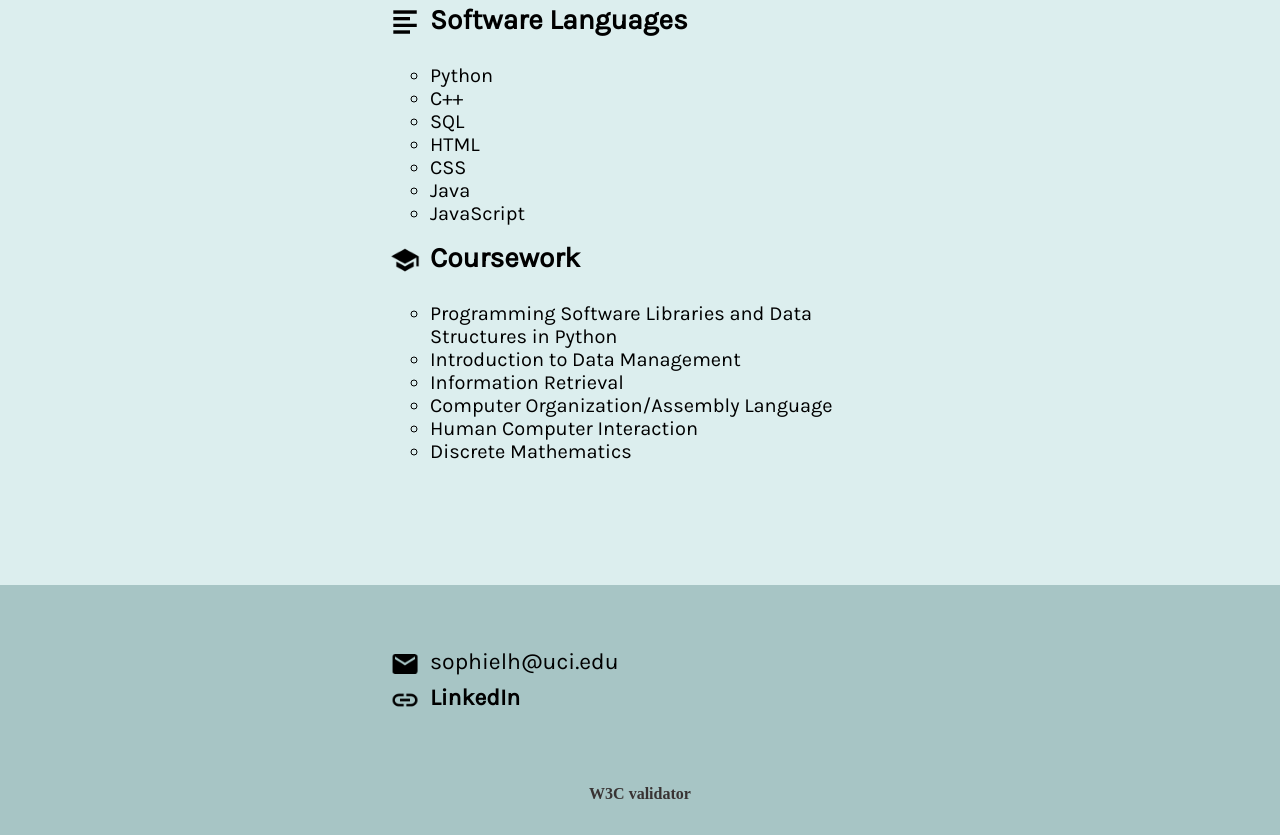
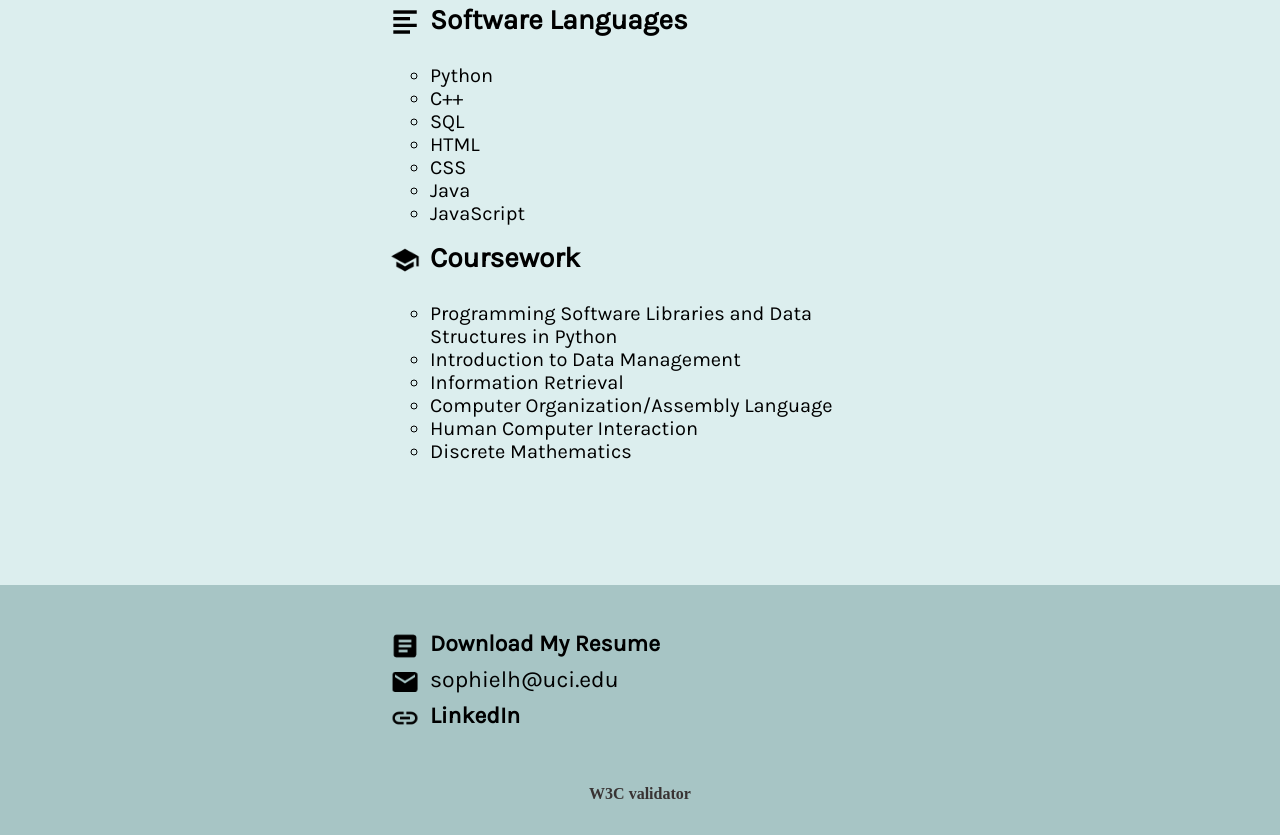
Before and after one commit to sophiehuynh/sophiehuynh.github.io, a plain HTML site: page index.html in a window 1280 px wide. Shown: the part 852-1687 px from the top of the page. Drawn offline with nearby package versions, Linux system fonts and the light colour scheme.

Commit message:
added resume download

```diff
--- a/index.html
+++ b/index.html
@@ -59,6 +59,7 @@ EMAIL: sophielh@uci.edu
   </div>
   <div id="Contact">
     <div class="inner">
+      <div><img src="article.png" class="icon" alt="article icon"><a href="SHResume.pdf" download="SophieHuynh_Resume" class="iconText">Download My Resume</a></div>
       <div><img src="email.png" class="icon" alt="email icon"><span class="iconText">sophielh@uci.edu</span></div>
       <img src="link.png" class="icon" alt="link icon"><span><a href="https://www.linkedin.com/in/sophie-h-a812a6119" class="iconText">LinkedIn</a></span>
     </div>
```
Also changed, not shown: article.png (added), readme.txt, 1 other file.
